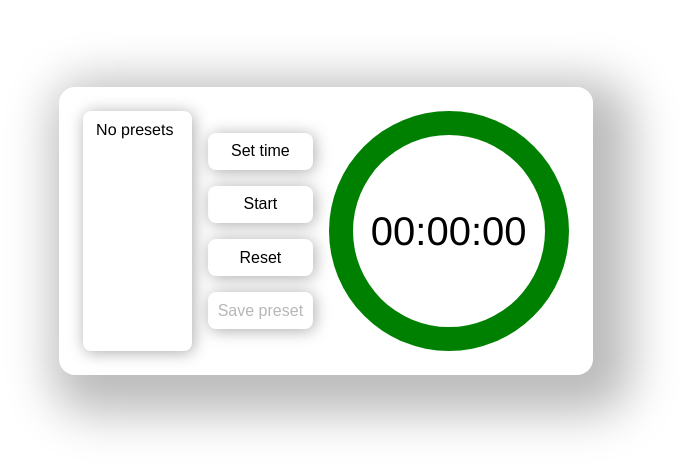
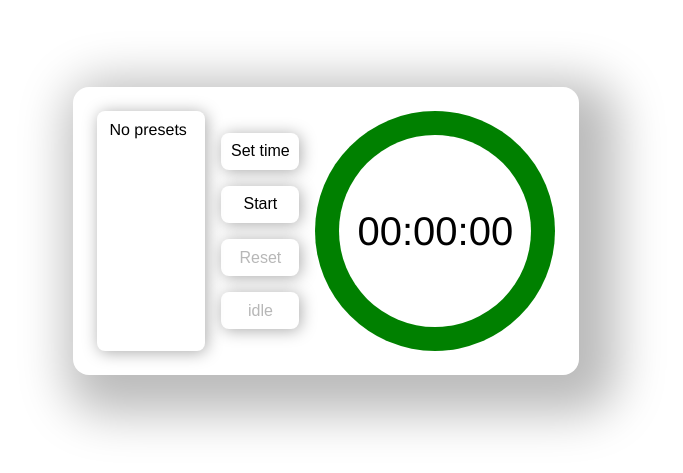
Before and after one commit to YuriiRG/SimpleTimer, a Vue app: page / in a window 1280 px wide. Shown: the part 169-642 px from the top of the page, without its empty margins (314-997 px from the left). Built offline with nearby package versions, Linux system fonts and the light colour scheme.

Commit message:
Implement usage of reset button

```diff
--- a/src/App.vue
+++ b/src/App.vue
@@ -39,10 +39,10 @@ function openSetTimeWindow() {
     <div class="app">
       <Presets v-model:presets="dummyPresets" @delete-preset="deletePreset"/>
       <div class="buttons">
-        <Button text="Set time" @click="openSetTimeWindow"/>
-        <Button text="Start" @click="timerState = 'running'"/>
-        <Button text="Reset" @click="timerState = 'idle'"/>
-        <Button text="Save preset" @click="addDummyPreset" :disabled="true"/>
+        <Button text="Set time" @click="openSetTimeWindow" :disabled="timerState !== 'idle'"/>
+        <Button text="Start" @click="timerState = 'running'" :disabled="!['idle', 'paused'].includes(timerState)"/>
+        <Button text="Reset" @click="timerState = 'idle'; timeLeft = time" :disabled="!['finished', 'paused'].includes(timerState)"/>
+        <Button :text="timerState" @click="addDummyPreset" :disabled="true"/>
       </div>
       <div class="timer">
         <Timer v-model:time="time" v-model:timeLeft="timeLeft" v-model:state="timerState"/>
--- a/src/components/Timer.vue
+++ b/src/components/Timer.vue
@@ -16,7 +16,7 @@ const emit = defineEmits<{
 }>();
 
 watchEffect(() => {
-  if (props.state == "running") {
+  if (props.state === "running") {
     initTimer();
   }
 })
@@ -32,6 +32,7 @@ function initTimer() {
 }
 
 function animateTimer(now: number) {
+  if (props.state === "running") {
     if (startTime === -1) {
       startTime = now;
       requestAnimationFrame(animateTimer);
@@ -46,6 +47,10 @@ function animateTimer(now: number) {
     }
     emit("update:timeLeft", targetTimeLeft);
     requestAnimationFrame(animateTimer);
+  } else {
+    startTime = -1;
+    emit("update:timeLeft", props.time);
+  }
 }
 
 
@@ -68,7 +73,11 @@ const timeLeftString = computed(() => TimeToString(props.timeLeft));
 
 const degree = computed(() => {
   if (props.time === 0) {
+    if (props.state === "idle") {
       return 360;
+    } else {
+      return 0;
+    }
   } else {
     return (props.timeLeft/props.time)*360;
   }
```
Lines whose indentation alone changed are shown as unchanged.
